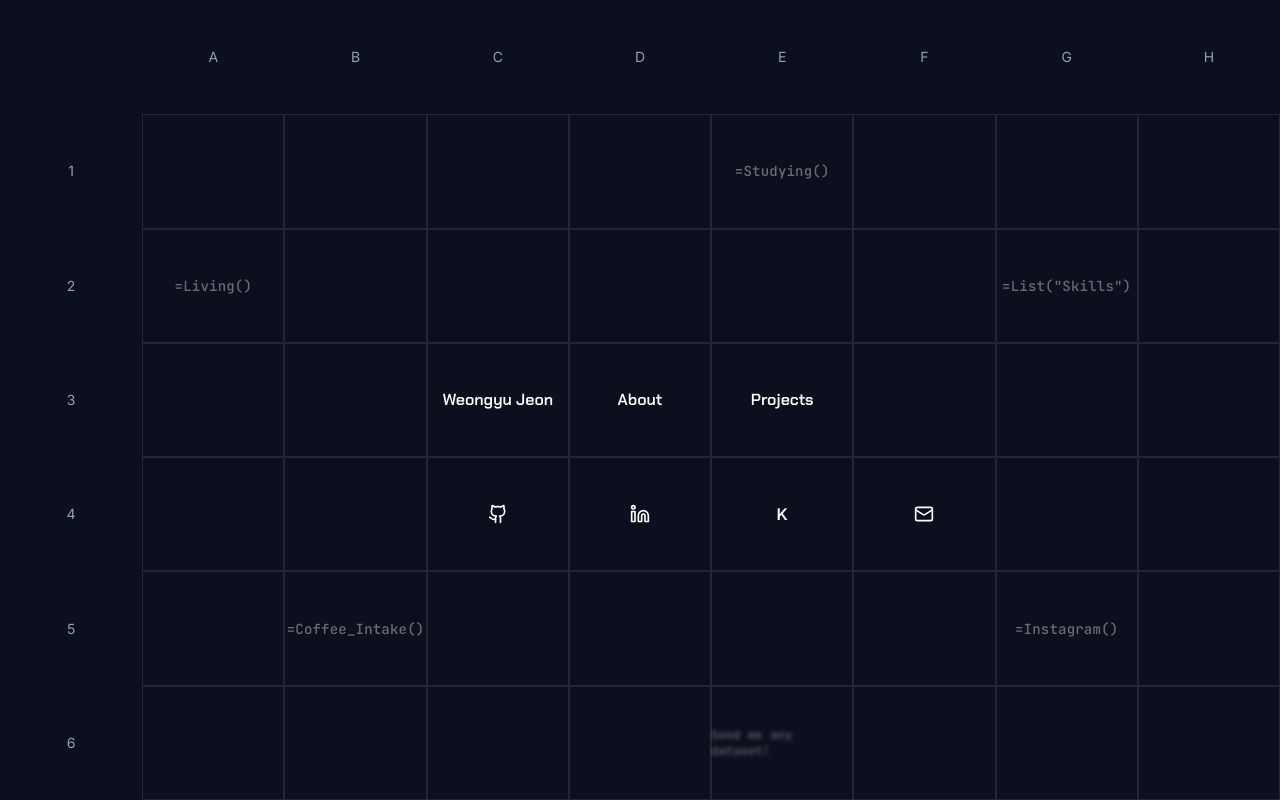
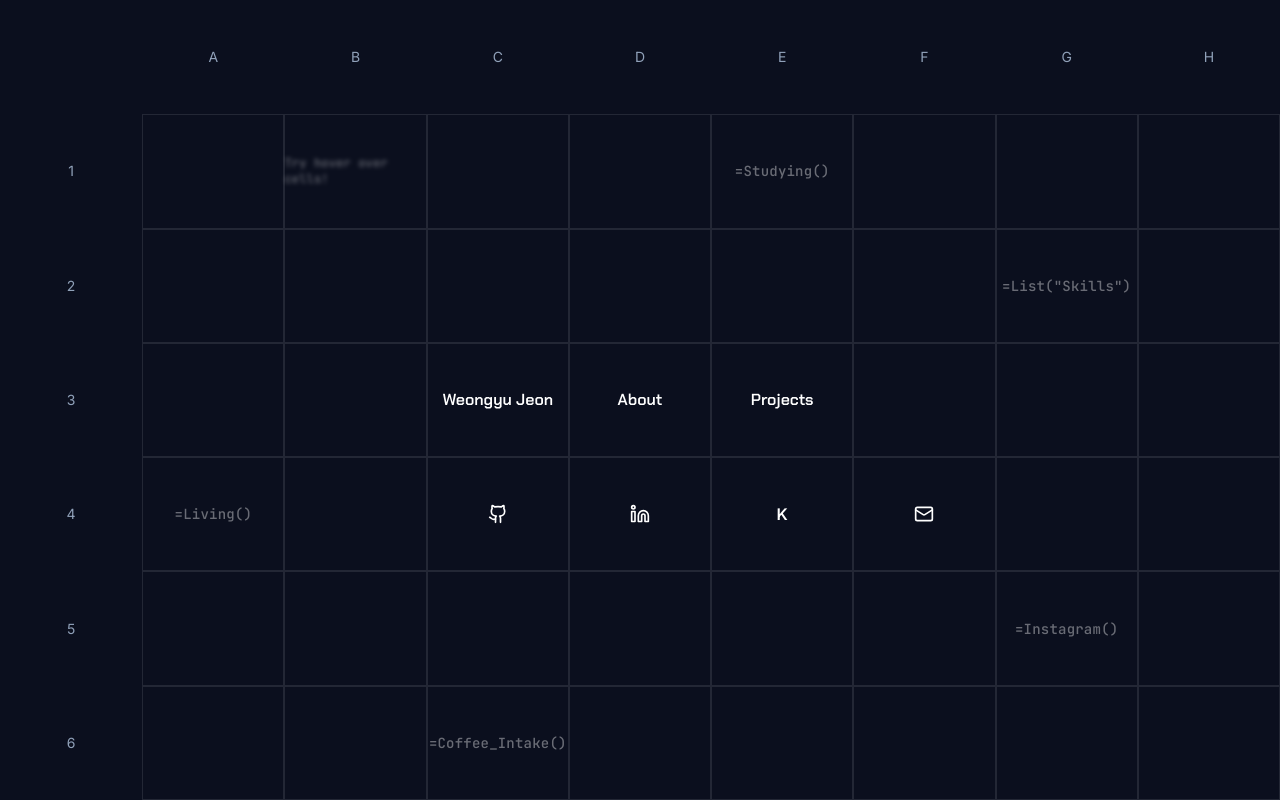
Before and after one commit to edwinjeon/portfolio, a Next.js app: page / in a window 1280 px wide. Built offline with nearby package versions, Linux system fonts and the light colour scheme.

Commit message:
revised home

```diff
--- a/src/app/page.tsx
+++ b/src/app/page.tsx
@@ -75,14 +75,14 @@ export default function HomeGrid() {
 
 
         {/* ===== NON-MAIN: INTERACTIVE FORMULA → RESULT ===== */}
-        <HoverFormulaCell c={1} r={2} formula="=Living()" result="Seoul 🇰🇷" />
+        <HoverFormulaCell c={1} r={4} formula="=Living()" result="Seoul 🇰🇷" />
         <HoverFormulaCell c={5} r={1} formula="=Studying()" result="IS @ CMU" />
         <HoverFormulaCell c={7} r={2} formula='=List("Skills")' result={<span>Python<br />Tableau<br />SQL</span>}/>
-        <HoverFormulaCell c={2} r={5} formula='=Coffee_Intake()' result="3 cups/day" />
+        <HoverFormulaCell c={3} r={6} formula='=Coffee_Intake()' result="3 cups/day" />
         <HoverFormulaCell c={7} r={5} formula='=Instagram()' result="@0329__re" />
 
         {/* Keep a couple purely blurred stat-like cells if you want */}
-        <BlurCell c={5} r={6} text="Send me any dataset!" />
+        <BlurCell c={2} r={1} text="Try hover over cells!" />
       </div>
     </main>
   );
```
